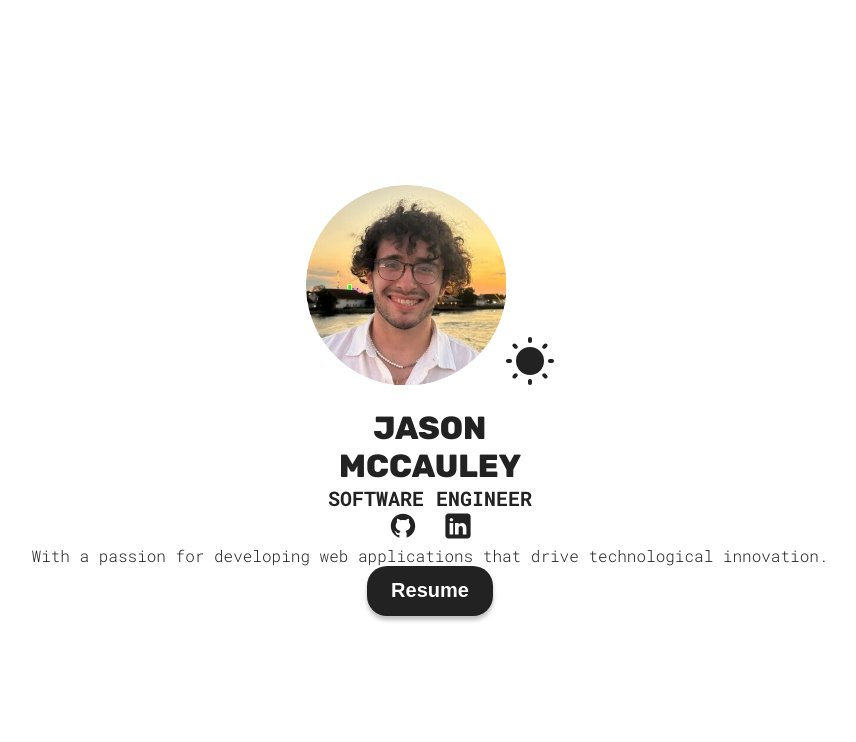
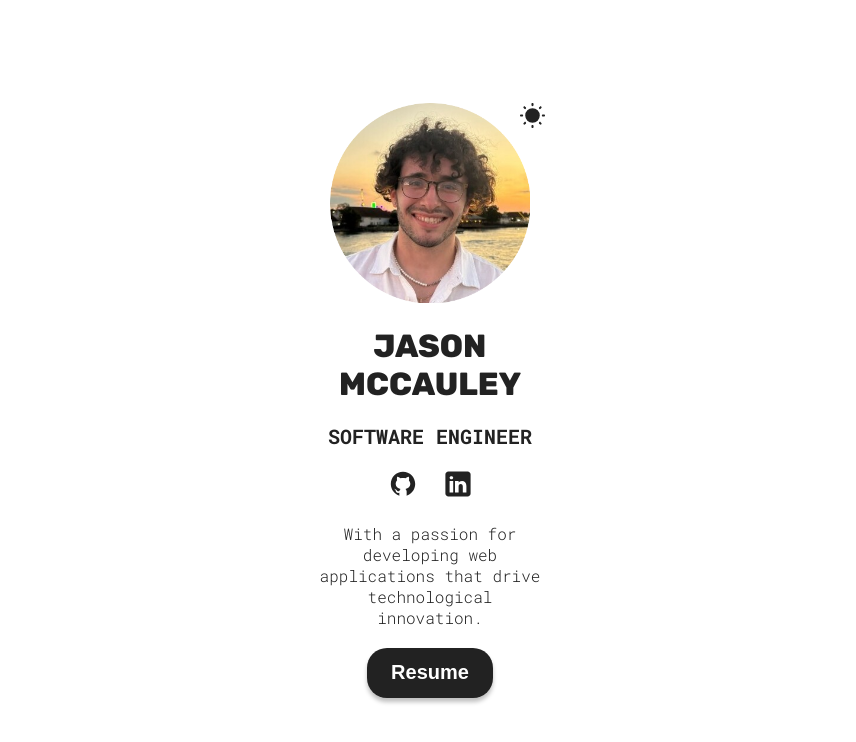
Before and after one commit to jasonmccauley/PortfolioWebsite, a React (Vite) app: page / in a window 1280 px wide. Shown: the top 742 px of the page, without its empty margins (210-1066 px from the left). Built offline with nearby package versions, Linux system fonts and the light colour scheme.

Commit message:
finished hero section, may need to alter container height

```diff
--- a/src/sections/Hero/Hero.jsx
+++ b/src/sections/Hero/Hero.jsx
@@ -33,7 +33,7 @@ function Hero() {
                     <img src={linkedinIcon} alt="Linkedin icon"></img>
                 </a>
             </span>
-            <p>With a passion for developing web applications that drive technological innovation.</p>
+            <p className={styles.description}>With a passion for developing web applications that drive technological innovation.</p>
             <a href={CV} download>
                 <button className="hover">Resume</button>
             </a>
--- a/src/sections/Hero/HeroStyles.module.css
+++ b/src/sections/Hero/HeroStyles.module.css
@@ -57,3 +57,23 @@
     position: relative;
 
 }
+
+.colorMode {
+    position: absolute;
+    right: 0;
+    width: 25px;
+}
+
+.colorMode:hover {
+    cursor: pointer;
+}
+
+.description {
+    max-width: 24ch;
+}
+
+.info {
+    display: flex;
+    flex-direction: column;
+    gap: 20px;
+}
```
